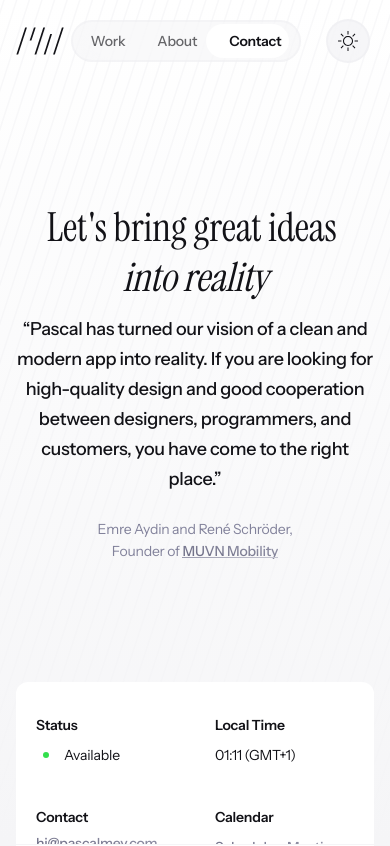
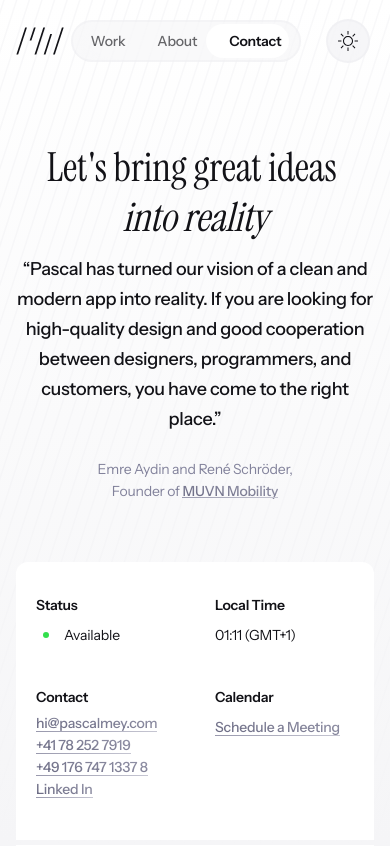
Before and after one commit to pascalmeyer79/portfolio, a Next.js app: page /contact in a window 390 px wide. Shown: the top 846 px of the page. Built offline with nearby package versions, Linux system fonts and the light colour scheme.

Commit message:
Fix: Make contact info section visible on mobile by adjusting layout

```diff
--- a/app/contact/page.tsx
+++ b/app/contact/page.tsx
@@ -120,12 +120,12 @@
       {/* Hero Background wird im Layout gerendert */}
 
       {/* Main content container with 100vh - 82px and space-between */}
-      <div className="h-[calc(100vh-82px)] flex flex-col justify-between px-0 lg:px-[60px] 2xl:px-[60px] max-w-[1920px] mx-auto w-full">
+      <div className="min-h-[calc(100vh-82px)] md:h-[calc(100vh-82px)] flex flex-col md:justify-between px-0 lg:px-[60px] 2xl:px-[60px] max-w-[1920px] mx-auto w-full">
         {/* Spacer ganz oben */}
         <div style={{ height: 0 }} />
 
         {/* Upper section with headline and quote */}
-        <div className="grid grid-cols-1 lg:grid-cols-2 gap-[12px] lg:gap-[40px] px-[16px] md:px-[40px] lg:px-0 2xl:px-[40px] py-[120px] h-fit max-w-full mx-auto w-full">
+        <div className="grid grid-cols-1 lg:grid-cols-2 gap-[12px] lg:gap-[40px] px-[16px] md:px-[40px] lg:px-0 2xl:px-[40px] py-[60px] md:py-[120px] h-fit max-w-full mx-auto w-full">
             {/* Headline - 3 columns with 40px padding-right */}
             <div className="col-span-1 lg:pr-[40px] w-full flex items-start justify-center lg:justify-start h-auto lg:h-[250px]">
               <AnimatedHeadline
```
